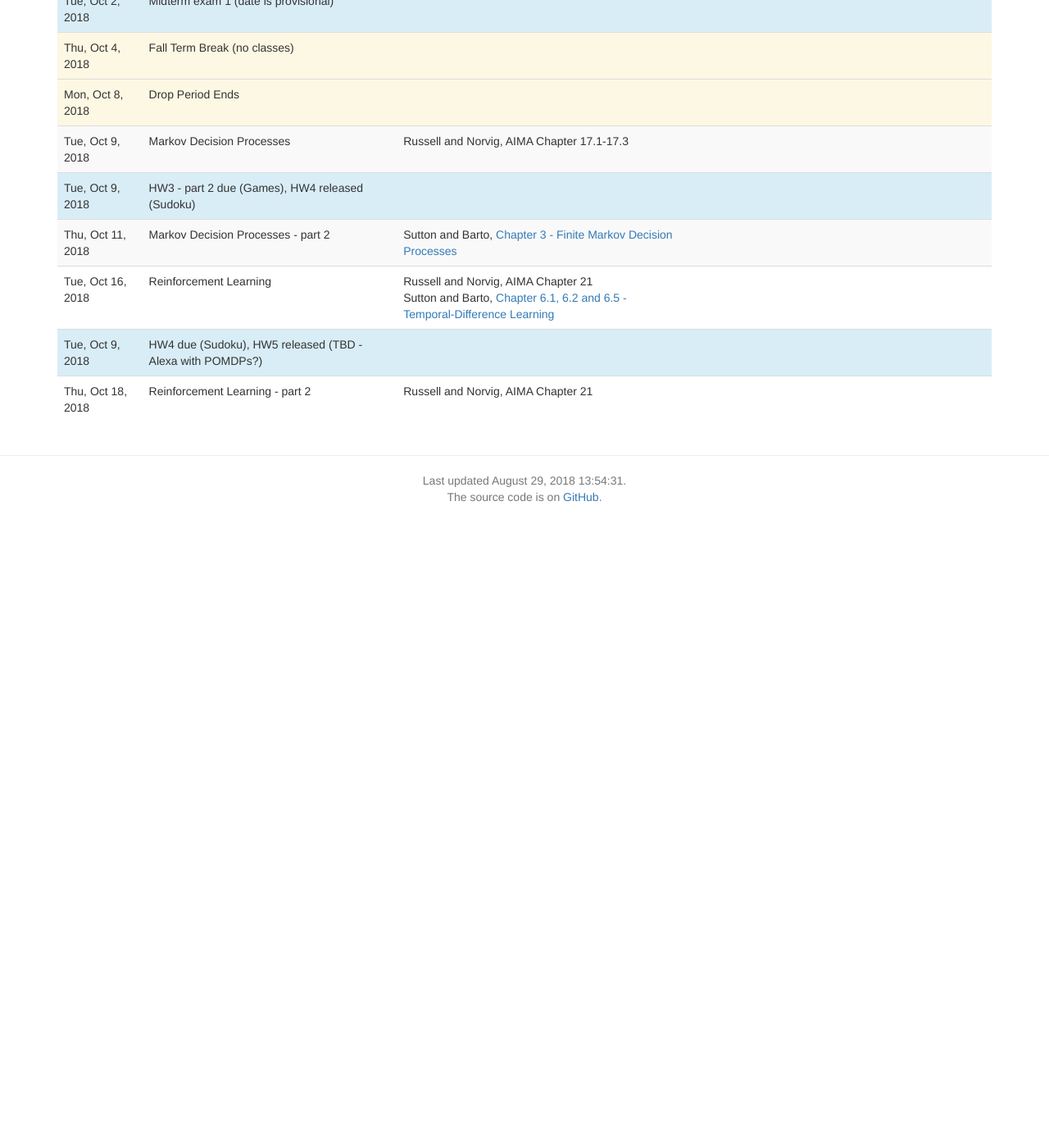
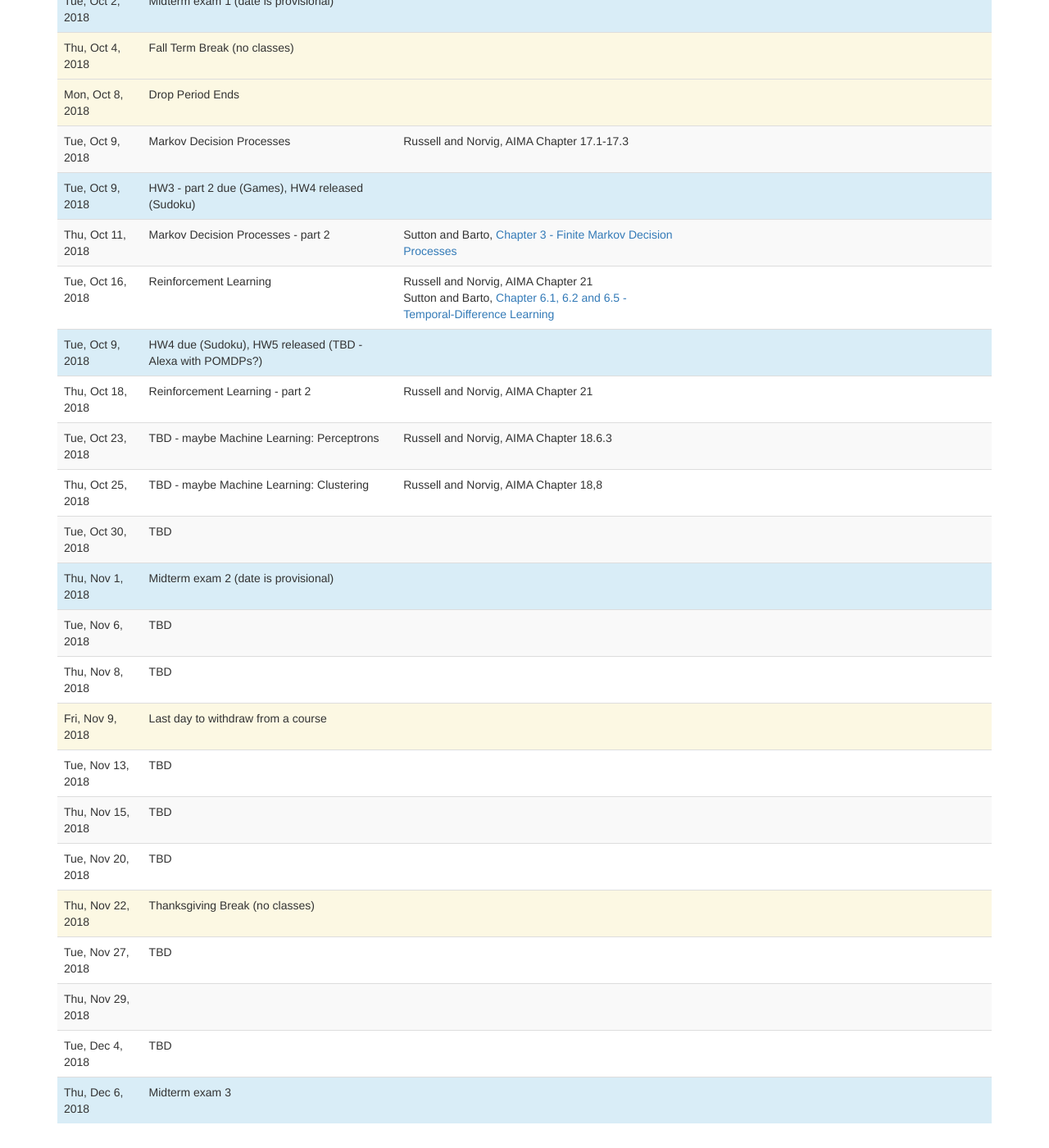
Before and after one commit to artificial-intelligence-class/artificial-intelligence-class.github.io, a Jekyll site: the page built from lectures.md, in a window 1280 px wide and 1400 px high, scrolled down 1031 px. Shown: the whole window at 82% size. Built offline with Jekyll 4.4.1, drawn with Linux system fonts in a browser that asks for light colours; nearby versions of some CDN libraries; a script that is not in the unit is left out; before the commit the page ends 1647 px from its top, so only the background shows below that; some of the changed text lies outside the part shown.

Commit message:
Added back exam dates
Lectures marked as TBD

```diff
--- a/_data/lectures.yaml
+++ b/_data/lectures.yaml
@@ -99,9 +99,9 @@
       authors: Russell and Norvig
       optional: false
 -
-  date: 2018-09-18
+  date: 2018-09-25
   title:  HW3 due (Informed Search), HW3 - part 2 released (Games)
-  type: examsub
+  type: exam
 -
   date: 2018-09-27
   slides:
@@ -172,3 +172,82 @@
       title: AIMA Chapter 21
       authors: Russell and Norvig
       optional: false
+-
+  date: 2018-10-23
+  slides:
+  title:  TBD - maybe  Machine Learning&colon; Perceptrons
+  readings:
+    -
+      title: AIMA Chapter 18.6.3
+      authors: Russell and Norvig
+      optional: false
+-
+  date: 2018-10-25
+  slides:
+  title:  TBD - maybe Machine Learning&colon; Clustering
+  readings:
+    -
+      title: AIMA Chapter 18,8
+      authors: Russell and Norvig
+      optional: false
+-
+  date: 2018-10-30
+  slides:
+  title:  TBD
+  readings:
+-
+  date: 2018-11-01
+  title:  Midterm exam 2 (date is provisional)
+  type: exam
+-
+  date: 2018-11-06
+  slides:
+  title:  TBD
+  readings:
+-
+  date: 2018-11-08
+  slides:
+  title:  TBD
+  readings:
+-
+  date: 2018-11-09
+  title: Last day to withdraw from a course
+  type: no_lecture
+-
+  date: 2018-11-13
+  slides:
+  title:  TBD
+  readings:
+-
+  date: 2018-11-15
+  slides:
+  title:  TBD
+  readings:
+-
+  date: 2018-11-20
+  slides:
+  title:  TBD
+  readings:
+-
+  date: 2018-11-22
+  title: Thanksgiving Break (no classes)
+  type: no_lecture
+-
+  date: 2018-11-27
+  slides:
+  title:  TBD
+  readings:
+-
+  date: 2018-11-29
+  slides:
+  title:
+  readings:
+-
+  date: 2018-12-04
+  slides:
+  title:  TBD
+  readings:
+-
+  date: 2018-12-06
+  title:  Midterm exam 3
+  type: exam
```
